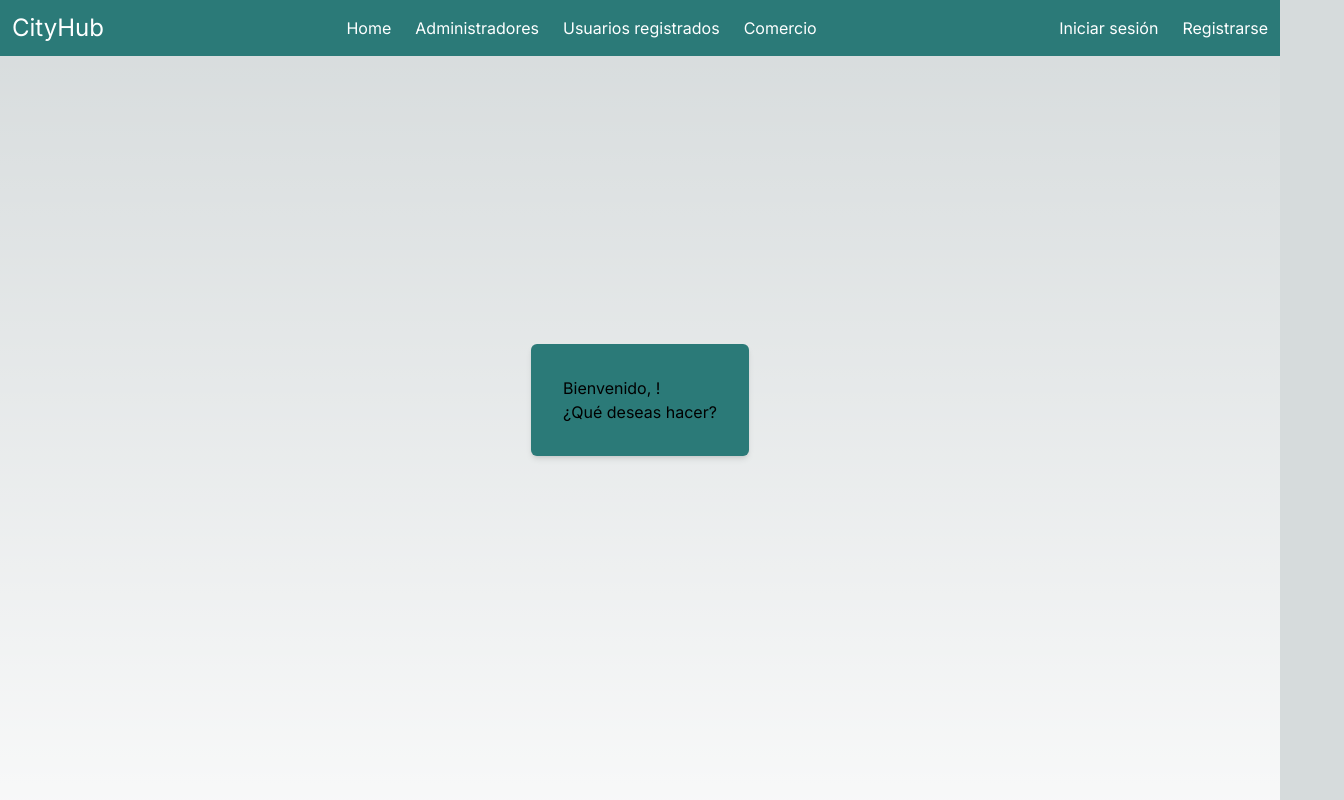
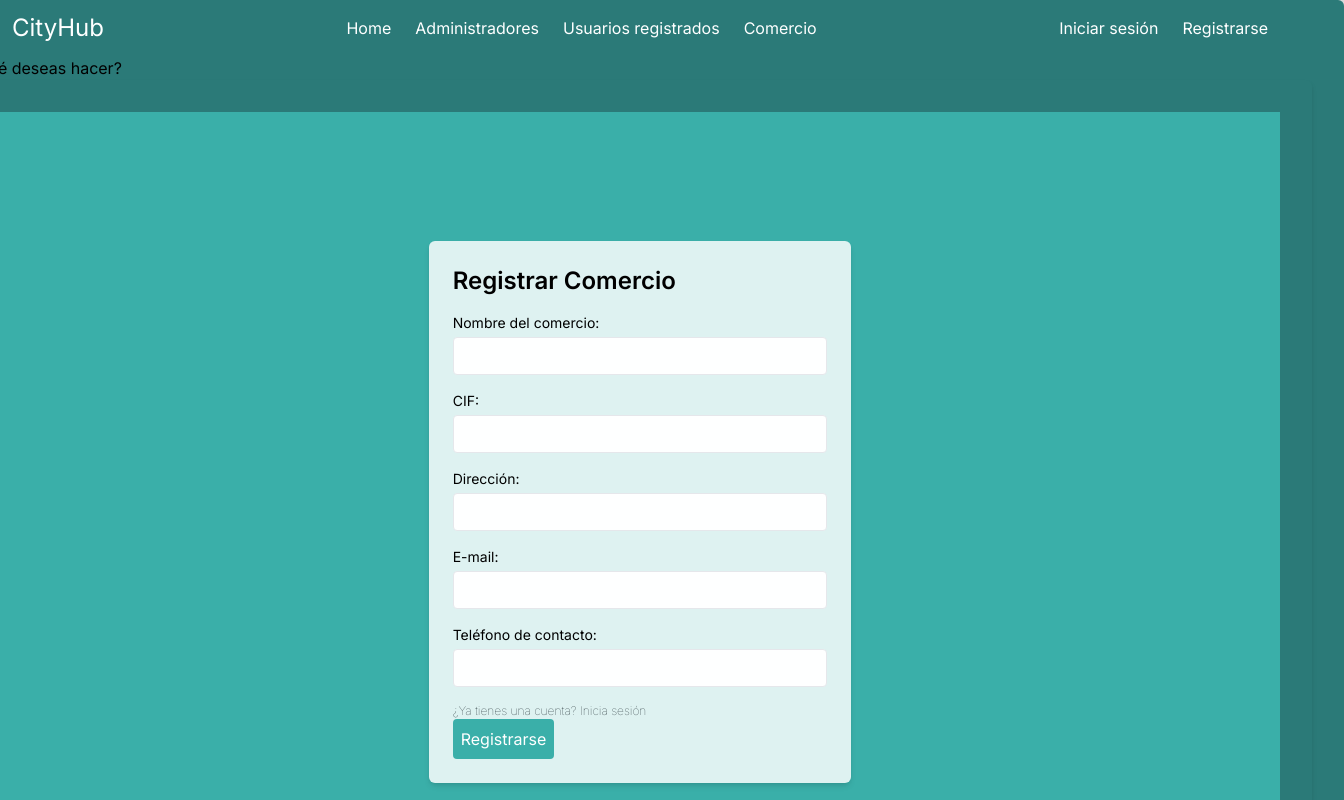
Before and after one commit to D3n3bX/DesarrolloWebCliente, a Next.js app in the folder Next/practica_final/: page /admin/adminLogged in a window 1280 px wide. Shown: the top 800 px of the page, 1344 px wide, since content can reach past the window. Built offline with nearby package versions, Linux system fonts and the light colour scheme.

Commit message:
CityHub: Práctica final - Registro de comercio

```diff
--- a/Next/practica_final/src/app/admin/adminLogged/page.jsx
+++ b/Next/practica_final/src/app/admin/adminLogged/page.jsx
@@ -1,6 +1,7 @@
 'use client'
 import { useEffect, useState } from 'react';
 import { useRouter } from 'next/navigation';
+import RegisterCommerce from '@/components/RegsiterCommerce';
 
 function AdminLoggedPage() {
     const [username, setUsername] = useState('');
@@ -31,6 +32,9 @@ function AdminLoggedPage() {
       }
   }, [router.query?.adminId]);
 
+  function handleLogin() {
+    setLoggedIn(true);
+  }
 
   return (
       <div className='min-h-screen flex items-center justify-center'>
@@ -39,7 +43,14 @@ function AdminLoggedPage() {
           <div className="additional-content">
             {/* Agrega contenido adicional aquí */}
             <p>¿Qué deseas hacer?</p>
-
+            <div className='min-h-screen flex items-center justify-center'>
+              <div className='bg-secondary p-8 shadow-md rounded-md'>
+                  <RegisterCommerce
+                  onLogin={handleLogin}
+                  apiRoute='api/commerce/'
+                  />
+              </div>
+          </div>
           </div>
         </div>
       </div>
--- a/Next/practica_final/src/app/admin/page.jsx
+++ b/Next/practica_final/src/app/admin/page.jsx
@@ -2,11 +2,28 @@
 import React, { useState } from 'react';
 import Login from '../../components/Login';
 
+/*
+  FUNCION
+    AdminPage()
+    Un administrador puede iniciar sesión para poder gestionar los comercios
+    Parámetros:
+      - Ninguno
+    Return:
+      - Formulario para iniciar sesión
+*/
 function AdminPage() {
 
-    const [loggedIn, setLoggedIn] = useState(false);
-    const [adminId, setAdminId] = useState(null);
-
+    const [loggedIn, setLoggedIn] = useState(false); // Creo un estado loggedIn para indicar si se ha logeado o no
+    const [adminId, setAdminId] = useState(null); // Creo un estado adminId para indicar el id del administrador que ha iniciado sesión
+    /*
+      FUNCION (asíncrona)
+        handleLogin(id)
+        Maneja el intento de inicio de sesión al enviar una solicitud a la API de inicio de sesión
+      Parámetros:
+        - id: id del administrador que inicia sesión
+      Return:
+        - Realiza una solicitud a la API, maneja la respuesta y redirige al usuario si el inicio de sesión es exitoso
+    */
     function handleLogin(id) {
       console.log("id received in handleLogin: " + id);
       setLoggedIn(true);
@@ -15,7 +32,7 @@ function AdminPage() {
 
     console.log("adminId: " + adminId);
 
-    const routeDir = `/admin/adminLogged?adminId=${adminId}`;
+    const routeDir = `/admin/adminLogged?adminId=${adminId}`; // Obtengo la ruta para redirigirme a adminLoggedPage con el parámetro de adminId
     console.log("routeDir: " + routeDir);
 
     return (
--- /dev/null
+++ b/Next/practica_final/src/app/api/commerce/router.js
@@ -0,0 +1,70 @@
+import { NextResponse } from 'next/server';
+import { readFileSync, writeFileSync } from 'fs';
+
+/*
+  FUNCION (asíncorna)
+    POST(request)
+    Maneja las solicitudes HTTP POST, especialmente diseñado para el proceso de registro de un nuevo usuario
+  Parámetros:
+    - request: Objeto de solicitud HTTP
+  Return:
+    - Respuesta JSON indicando el resultado del registro
+*/
+export async function POST(request) {
+    console.log('Estoy en POST');
+
+    try {
+        const users = JSON.parse(readFileSync('jsonFiles/commerce.json')); // Leo los datos de los users desde un archivo JSON
+
+        const { NombreComercio, CIF, Direccion, Email, Telefono } = await request.json(); // Obtengo los credenciales (username, password y email) desde el cuerpo de la solicitud
+
+        // Compruebo si el usuario ya existe
+        if (users.find((user) => user.username === username)) {
+            return NextResponse.json({ message: 'El comercio ya existe' }, { status: 400 });
+        }
+
+        const newUser = {id: users.length + 1, NombreComercio, CIF, Direccion, Email, Telefono};
+        users.push(newUser); // Añado el nuevo usuario
+
+        await writeFileSync('jsonFiles/commerce.json', JSON.stringify(users, null, 2)); // Escribo los datos actualizados en el archivo JSON
+
+        return NextResponse.json({ message: 'OK' }); // Devuelvo una respuesta JSON
+    } catch (error) {
+        console.error('Error en el servidor:', error);
+        return NextResponse.json({ message: 'Error en el servidor' }, { status: 500 }); // Devuelvo una respuesta JSON con código de estado 500 (Error Interno del Servidor)
+    }
+}
+
+/*
+  FUNCION
+    GET(request, { params })
+    Maneja las solicitudes HTTP GET.
+  Parámetros:
+    - request: Objeto de solicitud HTTP
+    - params: Parámetros de ruta (puede no ser necesario en este contexto)
+  Return:
+    - Respuesta JSON indicando un mensaje 'OK'
+*/
+export async function GET(request, { params }) {
+  console.log('Estoy en GET');
+
+  const { searchParams } = new URL(request.url); // Obtengo los parámetros de consulta desde la URL
+  const username = searchParams.get('username');
+
+  return NextResponse.json({ message: 'OK' }); // Proceso la solicitud GET y retorno una respuesta JSON con un mensaje 'OK'
+}
+
+/*
+  FUNCION
+    PUT(request)
+    Maneja las solicitudes HTTP PUT.
+    Parámetros:
+        - request: Objeto de solicitud HTTP
+    Return:
+        - Respuesta JSON indicando un mensaje 'Actualizando datos'
+*/
+export function PUT() {
+    return NextResponse.json({
+        message: 'Actualizando datos'
+    })
+}
--- /dev/null
+++ b/Next/practica_final/src/components/RegsiterCommerce.jsx
@@ -0,0 +1,146 @@
+import React, { useState } from 'react';
+import Link from 'next/link';
+import { useRouter } from 'next/navigation';
+import Modal from './Modal';
+
+function RegisterCommerce({ apiRoute }) {
+  const router = useRouter();
+
+  const [commerceInfo, setCommerceInfo] = useState({
+    NombreComercio: '',
+    CIF: '',
+    Direccion: '',
+    Email: '',
+    TelefonoContacto: '',
+  });
+
+  const [isLoading, setLoading] = useState(false);
+  const [isErrorModalVisible, setErrorModalVisible] = useState(false);
+
+  function handleInputChange(e) {
+    const { name, value } = e.target;
+    setCommerceInfo((prevCommerceInfo) => ({
+      ...prevCommerceInfo,
+      [name]: value,
+    }));
+  }
+
+  async function handleRegister(e) {
+    e.preventDefault();
+
+    setLoading(true);
+
+    try {
+      const response = await fetch(apiRoute, {
+        method: 'POST',
+        headers: {
+          'Content-Type': 'application/json',
+        },
+        body: JSON.stringify(commerceInfo),
+      });
+
+      setLoading(false);
+
+      if (response.ok) {
+        console.log('Registro de comercio exitoso');
+      } else {
+        console.error('Error en el registro del comercio');
+        setErrorModalVisible(true);
+      }
+    } catch (error) {
+      console.error('Error en la solicitud:', error);
+    }
+  }
+
+  return (
+    <div className='h-screen w-screen flex flex-col justify-center items-center p-6 bg-tertiary'>
+      <div className='max-w-full mx-0 p-6 bg-quaternary shadow-md rounded-md'>
+        <h2 className='text-2xl font-semibold mb-4'>Registrar Comercio</h2>
+        <div className='mb-4'>
+          <label className='block text-primary-700 text-sm mb-2' htmlFor='NombreComercio'>
+            Nombre del comercio:
+            <input
+              type='text'
+              id='NombreComercio'
+              name='NombreComercio'
+              value={commerceInfo.NombreComercio}
+              onChange={handleInputChange}
+              className='mt-1 p-2 border rounded w-full bg-text'
+            />
+          </label>
+        </div>
+        <div className='mb-4'>
+          <label className='block text-primary-700 text-sm mb-2' htmlFor='CIF'>
+            CIF:
+            <input
+              type='text'
+              id='CIF'
+              name='CIF'
+              value={commerceInfo.CIF}
+              onChange={handleInputChange}
+              className='mt-1 p-2 border rounded w-full bg-text'
+            />
+          </label>
+        </div>
+        <div className='mb-4'>
+          <label className='block text-primary-700 text-sm mb-2' htmlFor='Direccion'>
+            Dirección:
+            <input
+              type='text'
+              id='Direccion'
+              name='Direccion'
+              value={commerceInfo.Direccion}
+              onChange={handleInputChange}
+              className='mt-1 p-2 border rounded w-full bg-text'
+            />
+          </label>
+        </div>
+        <div className='mb-4'>
+          <label className='block text-primary-700 text-sm mb-2' htmlFor='Email'>
+            E-mail:
+            <input
+              type='email'
+              id='Email'
+              name='Email'
+              value={commerceInfo.Email}
+              onChange={handleInputChange}
+              className='mt-1 p-2 border rounded w-full bg-text'
+            />
+          </label>
+        </div>
+        <div className='mb-4'>
+          <label className='block text-primary-700 text-sm mb-2' htmlFor='TelefonoContacto'>
+            Teléfono de contacto:
+            <input
+              type='text'
+              id='TelefonoContacto'
+              name='TelefonoContacto'
+              value={commerceInfo.TelefonoContacto}
+              onChange={handleInputChange}
+              className='mt-1 p-2 border rounded w-full bg-text'
+            />
+          </label>
+        </div>
+        <div className='flex justify-between'>
+          <Link href='../loginUser' className='align-start text-xs font-thin text-primary hover:underline'>
+            ¿Ya tienes una cuenta? Inicia sesión
+          </Link>
+        </div>
+        <button
+          type='submit'
+          onClick={handleRegister}
+          disabled={isLoading}
+          className='bg-tertiary text-white p-2 rounded hover:bg-secondary transition duration-300'
+        >
+          {isLoading ? 'Registrando...' : 'Registrarse'}
+        </button>
+
+        {isErrorModalVisible && (
+          <Modal message={'Error en el registro. Inténtalo de nuevo'} onClose={() => setErrorModalVisible(false)} />
+        )}
+      </div>
+    </div>
+  );
+}
+
+export default RegisterCommerce;
--- a/Next/practica_final/src/components/login.jsx
+++ b/Next/practica_final/src/components/login.jsx
@@ -9,8 +9,8 @@ import Modal from './Modal';
     Cualquier tipo de usuario ya sea admin, comercio o user se puede logar y autenticarse
     Parámetros:
       - apiRoute: ruta de la API que se encarga del login
-      - routeDir: direccion a donde redirigira despues de loguears
-      - onLogin:
+      - routeDir: direccion a donde redirigira despues de loguearse
+      - onLogin: callback que permite devolver variables, en este caso el id
     Return:
       - Formulario para iniciar sesión
 */
```
Also changed, not shown: Next/practica_final/jsonFiles/comemerce.json (+6 -3 lines), Next/practica_final/src/components/CommerceSearch.jsx (added). Lines whose indentation alone changed are shown as unchanged.
